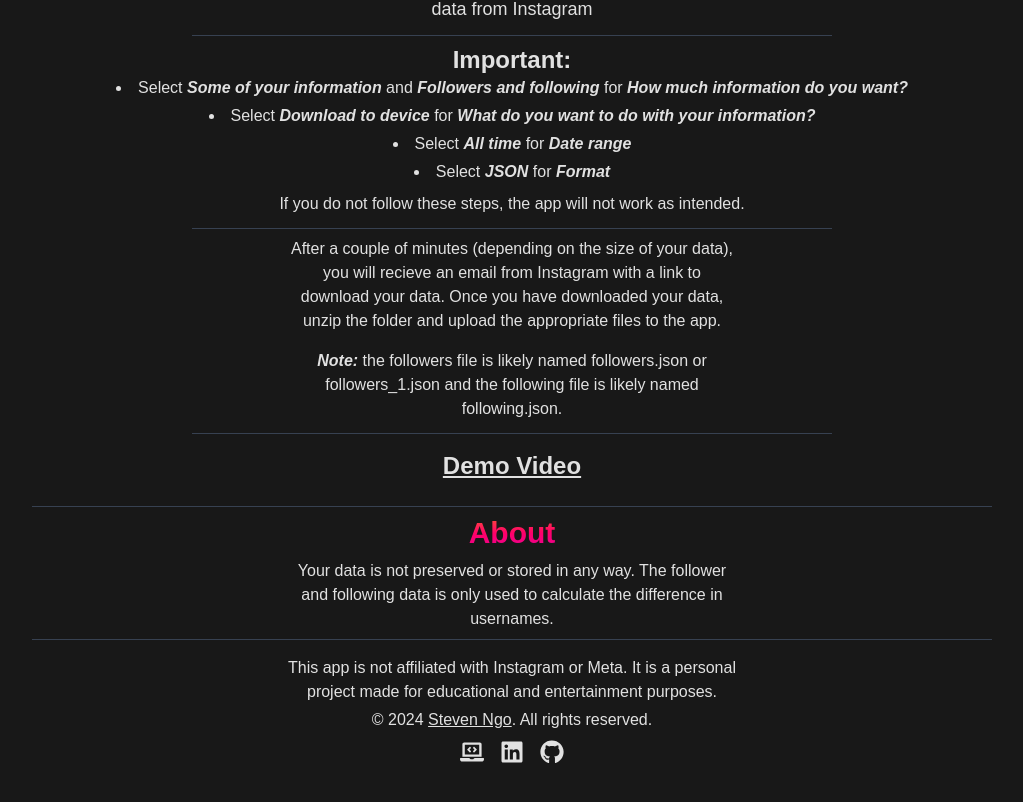
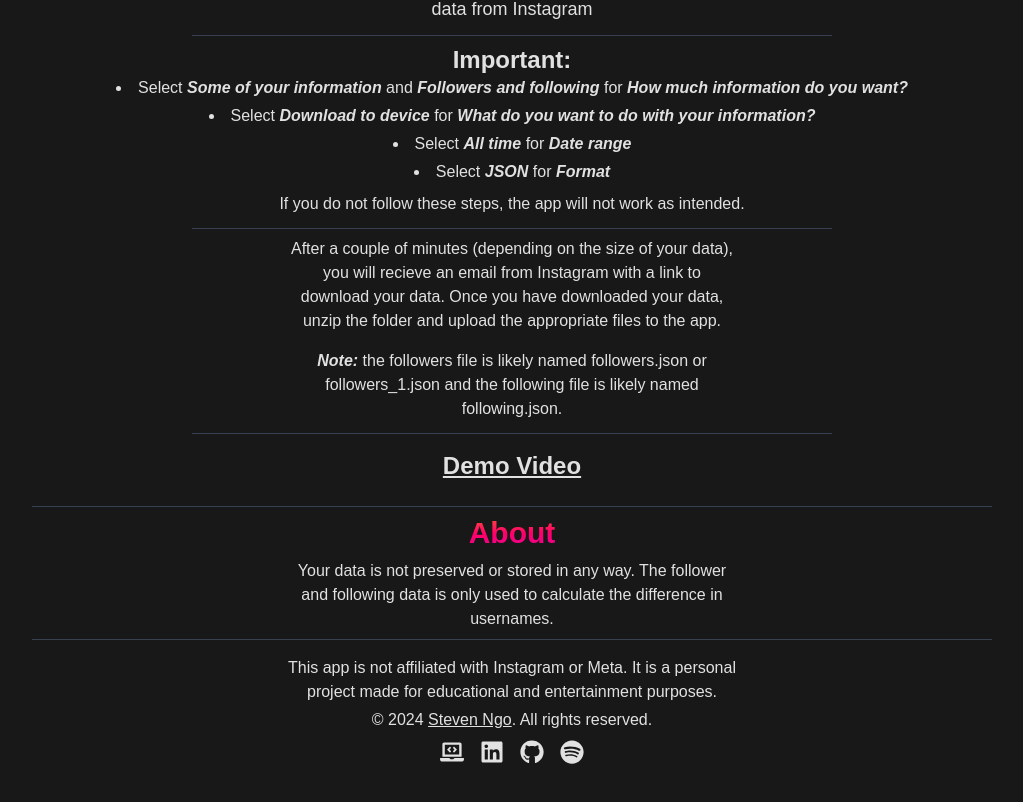
Before and after one commit to stevenxngo/igfollowers, a React (Vite) app: page / in a window 1280 px wide. Shown: the part 592-1394 px from the top of the page, without its empty margins (128-1151 px from the left). Built offline with nearby package versions, Linux system fonts and the light colour scheme; a web font is replaced by a local one.

Commit message:
Add Spotify

```diff
--- a/src/components/Socials.tsx
+++ b/src/components/Socials.tsx
@@ -3,7 +3,7 @@
   FaGithub,
   // FaInstagram,
   FaLaptopCode,
-  // FaSpotify,
+  FaSpotify,
 } from "react-icons/fa";
 
 const socials = [
@@ -32,12 +32,12 @@
   //   link: "https://www.instagram.com/stevenxngo/",
   //   color: "hover:text-ig-pink",
   // },
-  // {
-  //   name: "Spotify",
-  //   icon: FaSpotify,
-  //   link: "https://open.spotify.com/user/a202jrbuwjn17aw171oymxokf",
-  //   color: "hover:text-green-500",
-  // },
+  {
+    name: "Spotify",
+    icon: FaSpotify,
+    link: "https://open.spotify.com/user/a202jrbuwjn17aw171oymxokf",
+    color: "hover:text-green-500",
+  },
 ];
 
 function Socials() {
```
